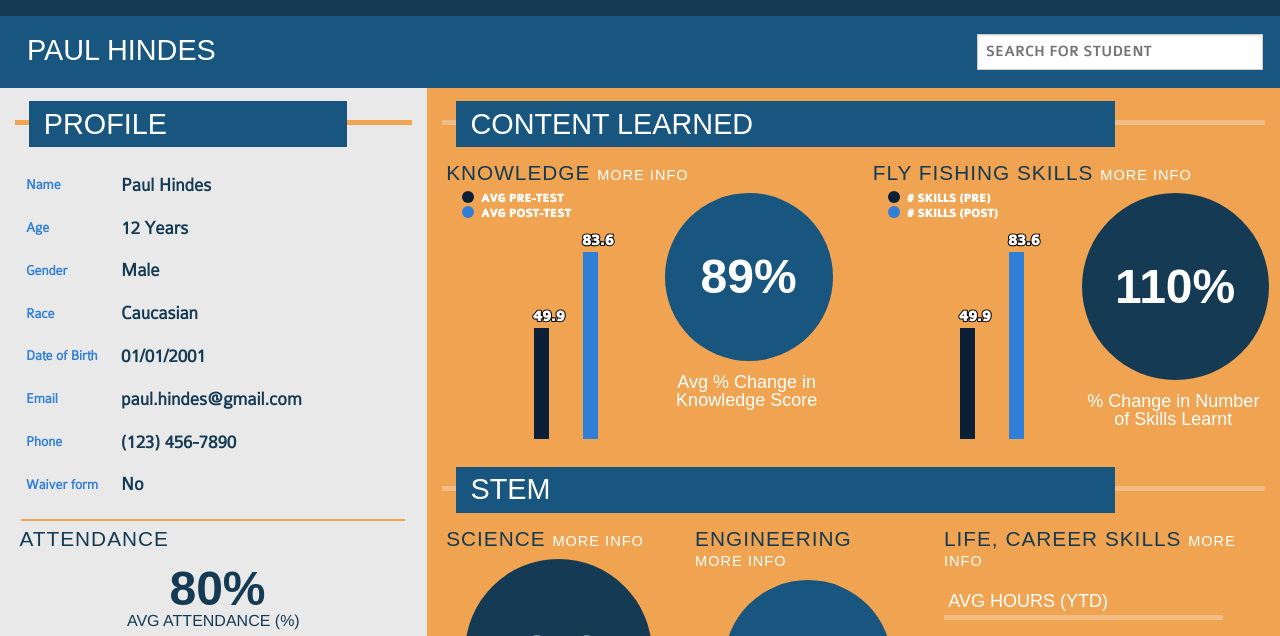
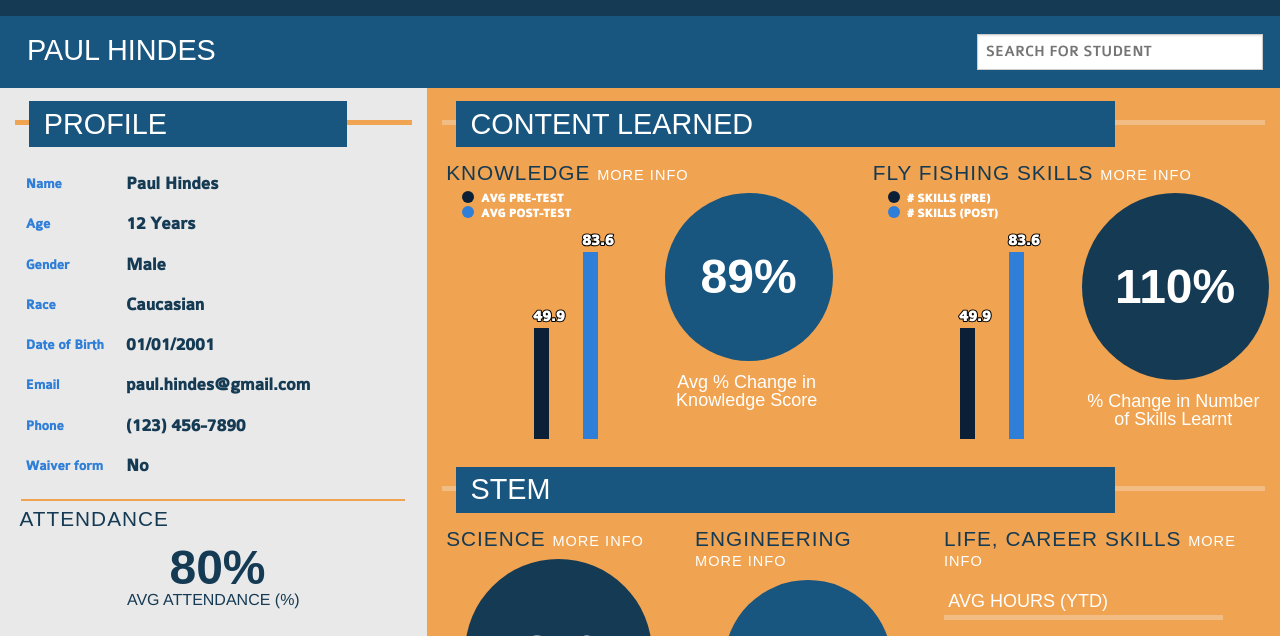
Before and after one commit to cmu-is-projects/familytyes, a plain HTML site: page student-index.html in a window 1280 px wide. Shown: the part 86-722 px from the top of the page. Drawn offline with nearby package versions, Linux system fonts and the light colour scheme; a web font is replaced by a local one.

Commit message:
Edited profile css

```diff
--- a/sass/foundation-override.scss
+++ b/sass/foundation-override.scss
@@ -392,7 +392,7 @@ body {
 
 @mixin profile-stats {
 
-	font-family: 'ColaborateLightRegular', Arial, sans-serif;
+	font-family: 'ColaborateMediumRegular', Arial, sans-serif;
 	background-color: #E9E9E9;
 	border: 0px;
 	margin-top: 1em;
@@ -403,12 +403,12 @@ body {
 
 	.profile-label {
 		color: #2f7ed8;
-		font-size: 90%;
+		font-size: 14px;
 	}
 
 	.profile-details {
 		color: #153a54;
-		font-size: 120%;
+		font-size: 18px;
 	}
 }
 
```
Also changed, not shown: css/foundation-override.css.
